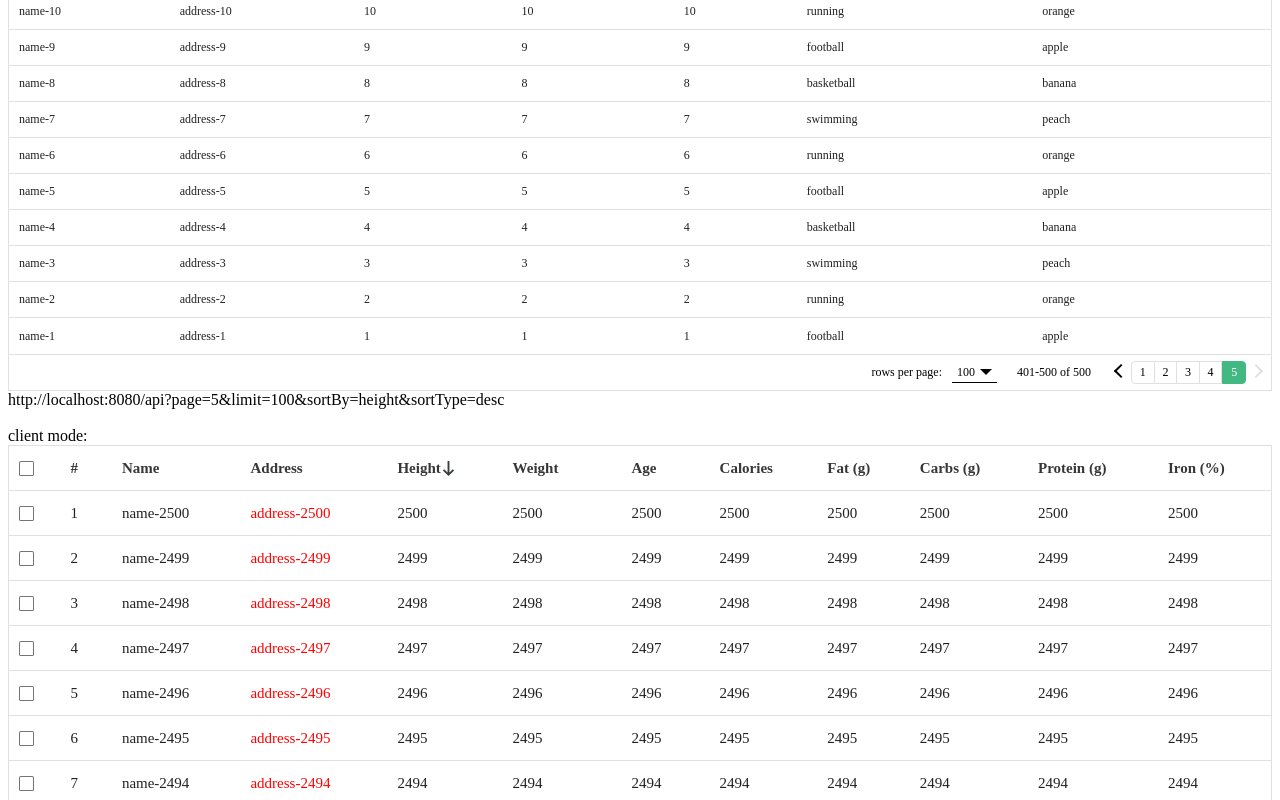
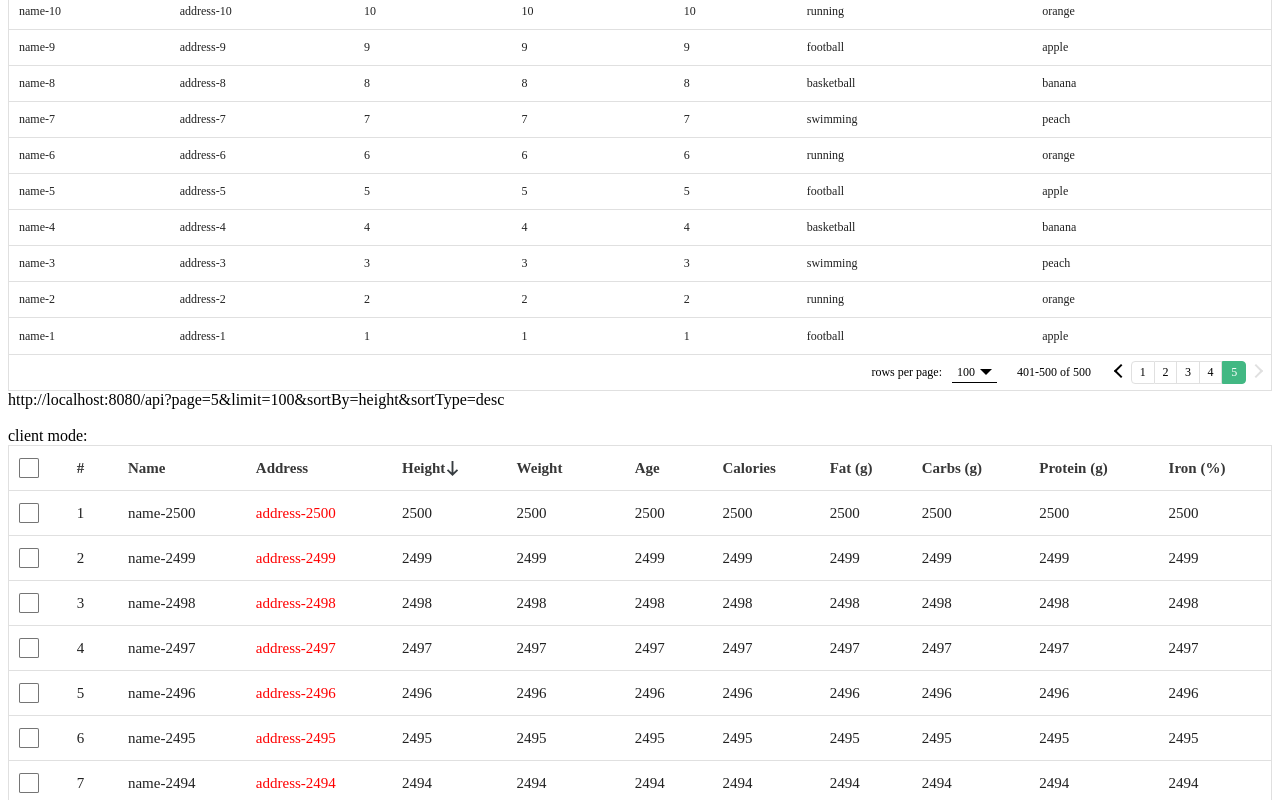
Before and after one commit to HC200ok/vue3-easy-data-table, a Vue app: page / in a window 1280 px wide. Shown: the part 3309-4109 px from the top of the page. Built offline with nearby package versions, Linux system fonts and the light colour scheme.

Commit message:
Bump to 1.0.22

```diff
--- a/package.json
+++ b/package.json
@@ -3,7 +3,7 @@
   "author": "HC200ok",
   "description": "A data table component made with vue.js 3.x",
   "private": false,
-  "version": "1.0.21",
+  "version": "1.0.22",
   "types": "./types/main.d.ts",
   "files": [
     "dist",
--- a/src/components/DataTable.vue
+++ b/src/components/DataTable.vue
@@ -26,7 +26,8 @@
               />
               <span
                 v-else
-                class="header-text__wrapper">
+                class="header-text__wrapper"
+              >
                 <span class="header-text">
                   {{ header.text }}
                 </span>
--- a/src/scss/checbox.scss
+++ b/src/scss/checbox.scss
@@ -1,6 +1,6 @@
 $checkbox-border-color: rgba(0, 0, 0, 0.54);
 
-$checkbox-size: 1em;
+$checkbox-size: 1.3em;
 $checkbox-margin: 1em 0;
 $checkbox-padding: .2em;
 $checkbox-border-width: 1px;
```
